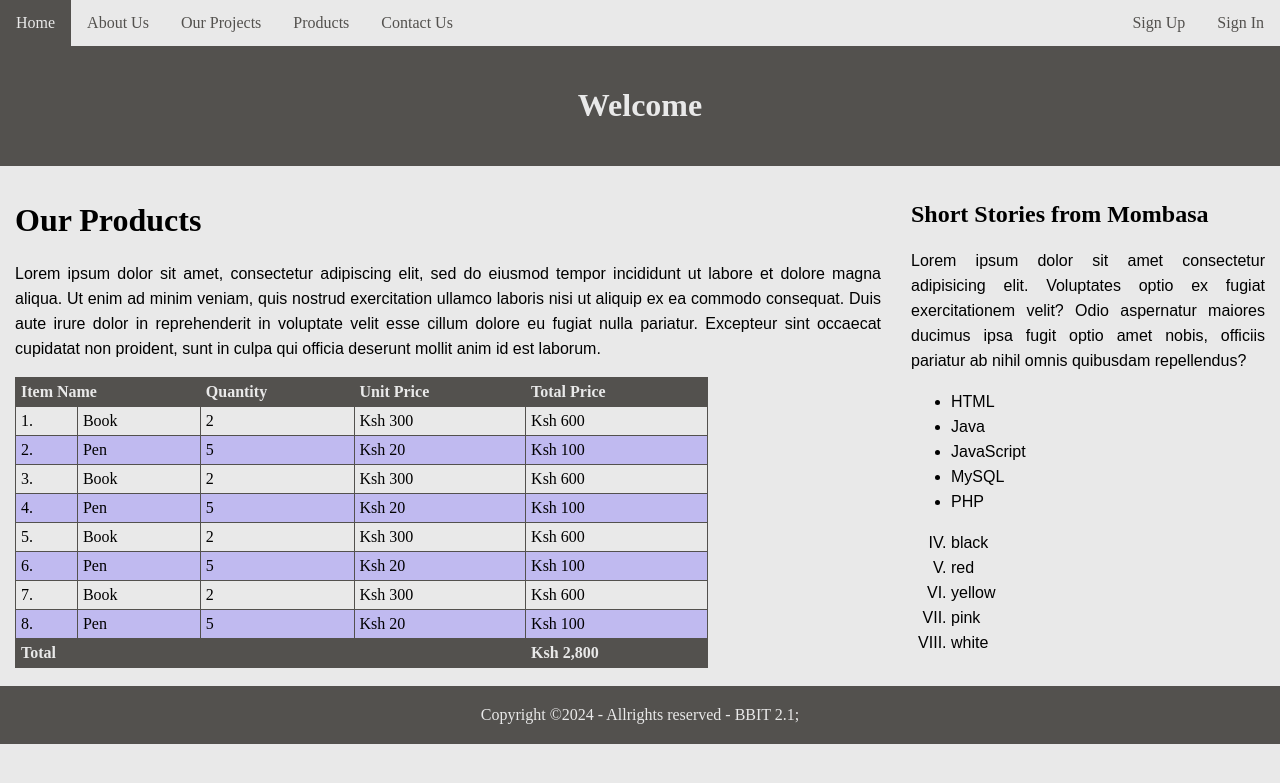
After one commit to PEPLODOCUS/project1, a PHP site: page /products.php in a window 1280 px wide. The commit adds this page. Shown: the top 783 px of the page. Run offline with PHP 8.4, Linux system fonts and the light colour scheme.

Commit message:
added the product and contacts files

```diff
--- a/TEMPLATES/footer.php
+++ b/TEMPLATES/footer.php
@@ -9,7 +9,8 @@
 
 
     <div class="footer">
-        Copyright BBIT 2.1 print $date("Y") &copy;   Allrights reserved;
+        Copyright &copy;<?php  print date("Y"); ?>
+        - Allrights reserved - BBIT 2.1;
     </div>
 </body>
 </html>
--- a/sql/contacts.php
+++ b/contacts.php
@@ -1,5 +1,5 @@
 <?php
-require_once ("SQL/connection.php");
+require_once ("sql/connection.php");
 include_once ("templates/heading.php");
 include_once ("templates/nav.php");
 
@@ -48,6 +48,6 @@
         <input type="submit" name="send_message" value="Send Message">
     </form>
                 </div>
-<?php include_once ("templates/side_bar.php"); ?>
+<?php include_once ("templates/sidebar.php"); ?>
         </div>
 <?php include_once ("templates/footer.php"); ?>
--- /dev/null
+++ b/products.php
@@ -0,0 +1,81 @@
+<?php include_once ("templates/heading.php"); ?>
+        <?php include_once ("templates/nav.php"); ?>
+        <div class="banner">
+            <h1>Welcome</h1>
+        </div>
+        <div class="row">
+            <div class="content">
+                <h1>Our Products</h1>
+                <p>Lorem ipsum dolor sit amet, consectetur adipiscing elit, sed do eiusmod tempor incididunt ut labore et dolore magna aliqua. Ut enim ad minim veniam, quis nostrud exercitation ullamco laboris nisi ut aliquip ex ea commodo consequat. Duis aute irure dolor in reprehenderit in voluptate velit esse cillum dolore eu fugiat nulla pariatur. Excepteur sint occaecat cupidatat non proident, sunt in culpa qui officia deserunt mollit anim id est laborum.</p>
+                    <table>
+                        <tr>
+                            <th colspan="2">Item Name</th>
+                            <th>Quantity</td>
+                            <th>Unit Price</th>
+                            <th>Total Price</th>
+                        </tr>
+                        <tr>
+                            <td>1.</td>
+                            <td>Book</td>
+                            <td>2</td>
+                            <td>Ksh 300</td>
+                            <td>Ksh 600</td>
+                        </tr>
+                        <tr>
+                            <td>2.</td>
+                            <td>Pen</td>
+                            <td>5</td>
+                            <td>Ksh 20</td>
+                            <td>Ksh 100</td>
+                        </tr>
+                        <tr>
+                            <td>3.</td>
+                            <td>Book</td>
+                            <td>2</td>
+                            <td>Ksh 300</td>
+                            <td>Ksh 600</td>
+                        </tr>
+                        <tr>
+                            <td>4.</td>
+                            <td>Pen</td>
+                            <td>5</td>
+                            <td>Ksh 20</td>
+                            <td>Ksh 100</td>
+                        </tr>
+                        <tr>
+                            <td>5.</td>
+                            <td>Book</td>
+                            <td>2</td>
+                            <td>Ksh 300</td>
+                            <td>Ksh 600</td>
+                        </tr>
+                        <tr>
+                            <td>6.</td>
+                            <td>Pen</td>
+                            <td>5</td>
+                            <td>Ksh 20</td>
+                            <td>Ksh 100</td>
+                        </tr>
+                        <tr>
+                            <td>7.</td>
+                            <td>Book</td>
+                            <td>2</td>
+                            <td>Ksh 300</td>
+                            <td>Ksh 600</td>
+                        </tr>
+                        <tr>
+                            <td>8.</td>
+                            <td>Pen</td>
+                            <td>5</td>
+                            <td>Ksh 20</td>
+                            <td>Ksh 100</td>
+                        </tr>
+                        <tr>
+                            <th colspan="4">Total</th>
+                            <th>Ksh 2,800</th>
+                        </tr>
+                    </table>
+            </div>
+<?php include_once ("templates/sidebar.php"); ?>
+        </div>
+<?php include_once ("templates/footer.php"); ?>
```
